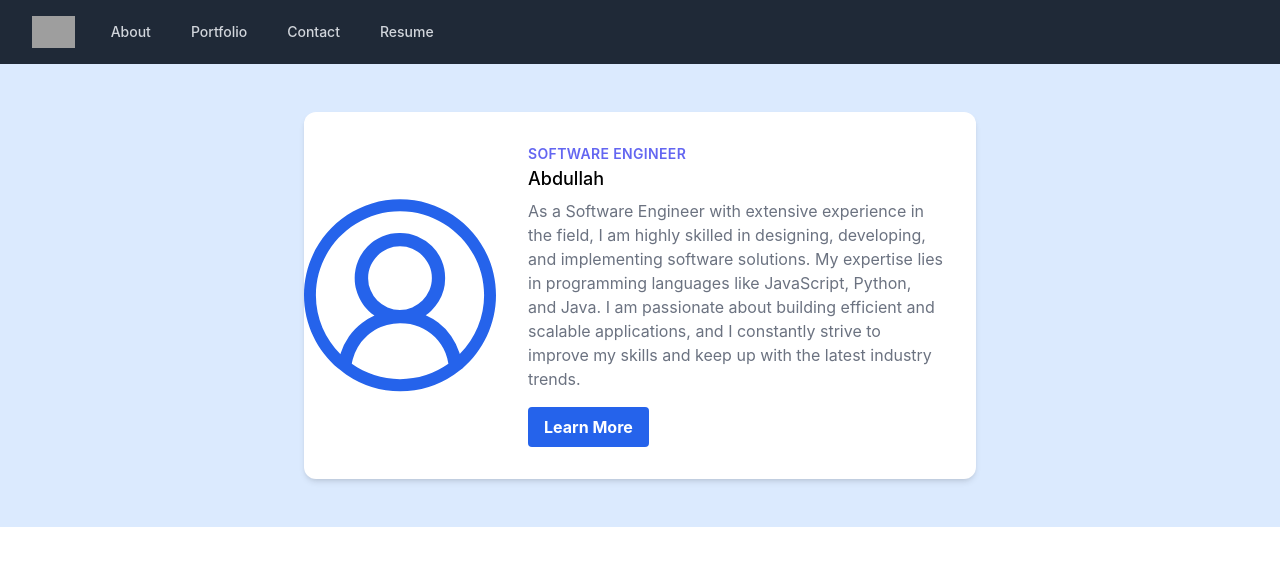
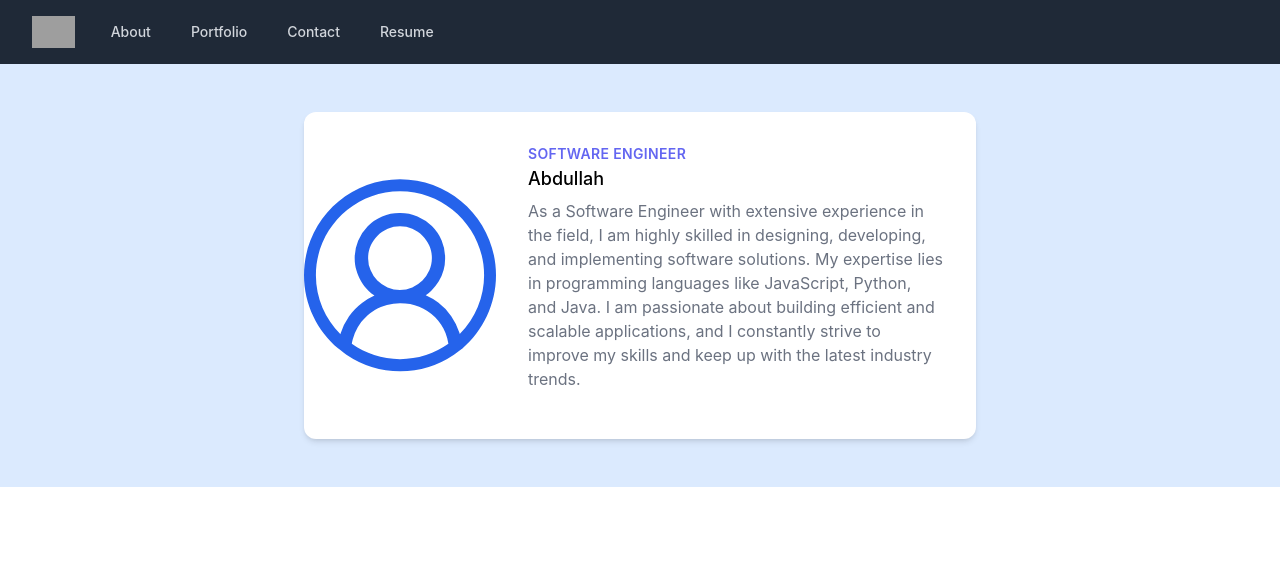
Before and after one commit to abewd/ReactPortfolio, a React (Create React App) app in the folder reactportfolio/: page / in a window 1280 px wide. Shown: the top 566 px of the page. Built offline with nearby package versions, Linux system fonts and the light colour scheme; grey boxes are pictures that could not be loaded.

Commit message:
deployment

```diff
--- a/reactportfolio/src/components/About/About.js
+++ b/reactportfolio/src/components/About/About.js
@@ -26,11 +26,7 @@ class About extends Component {
                 strive to improve my skills and keep up with the latest industry
                 trends.
               </p>
-              <div className="mt-4">
-                <button className="bg-blue-600 hover:bg-blue-700 text-white font-bold py-2 px-4 rounded">
-                  Learn More
-                </button>
-              </div>
+              <div className="mt-4"></div>
             </div>
           </div>
         </div>
```
